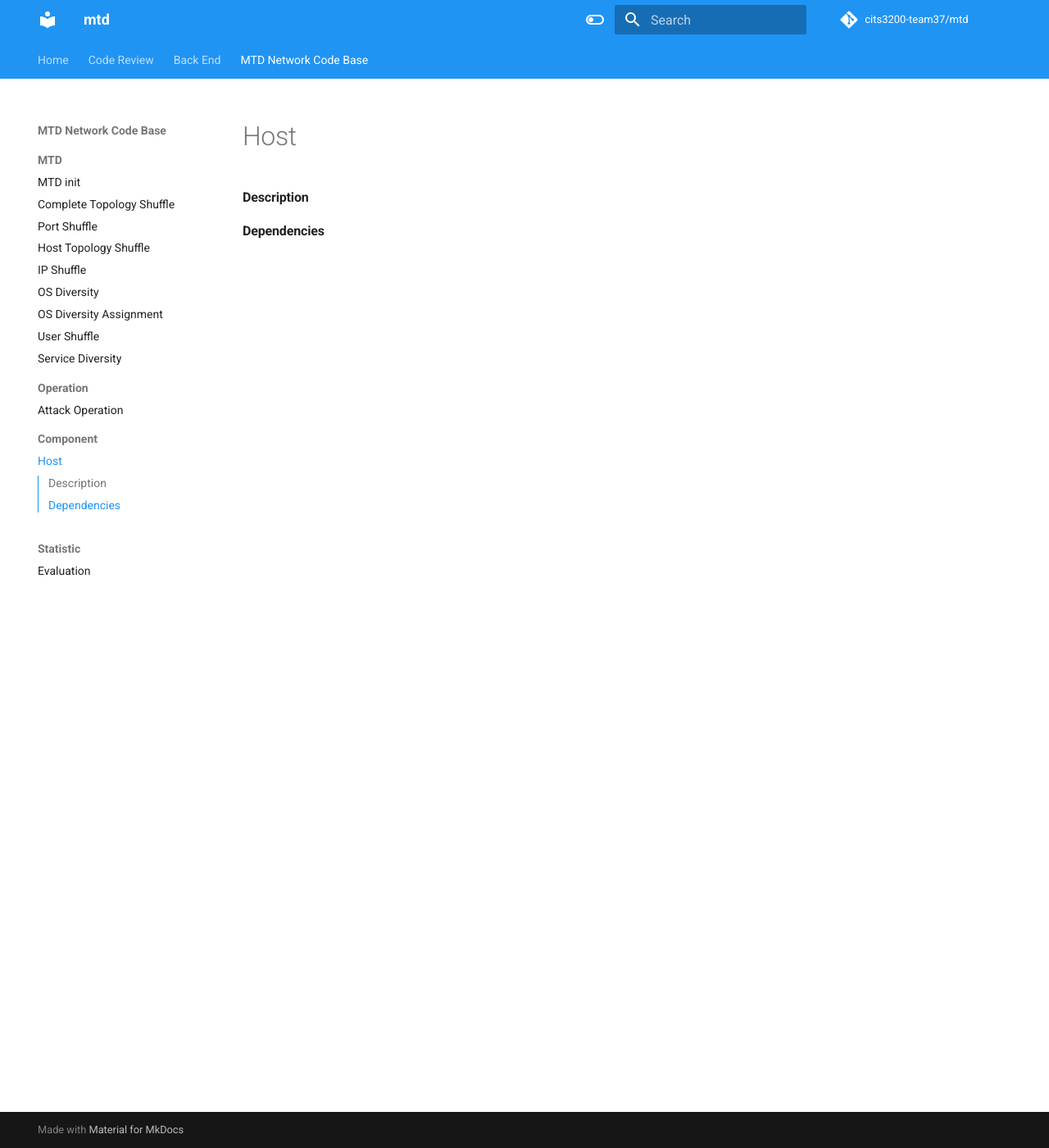
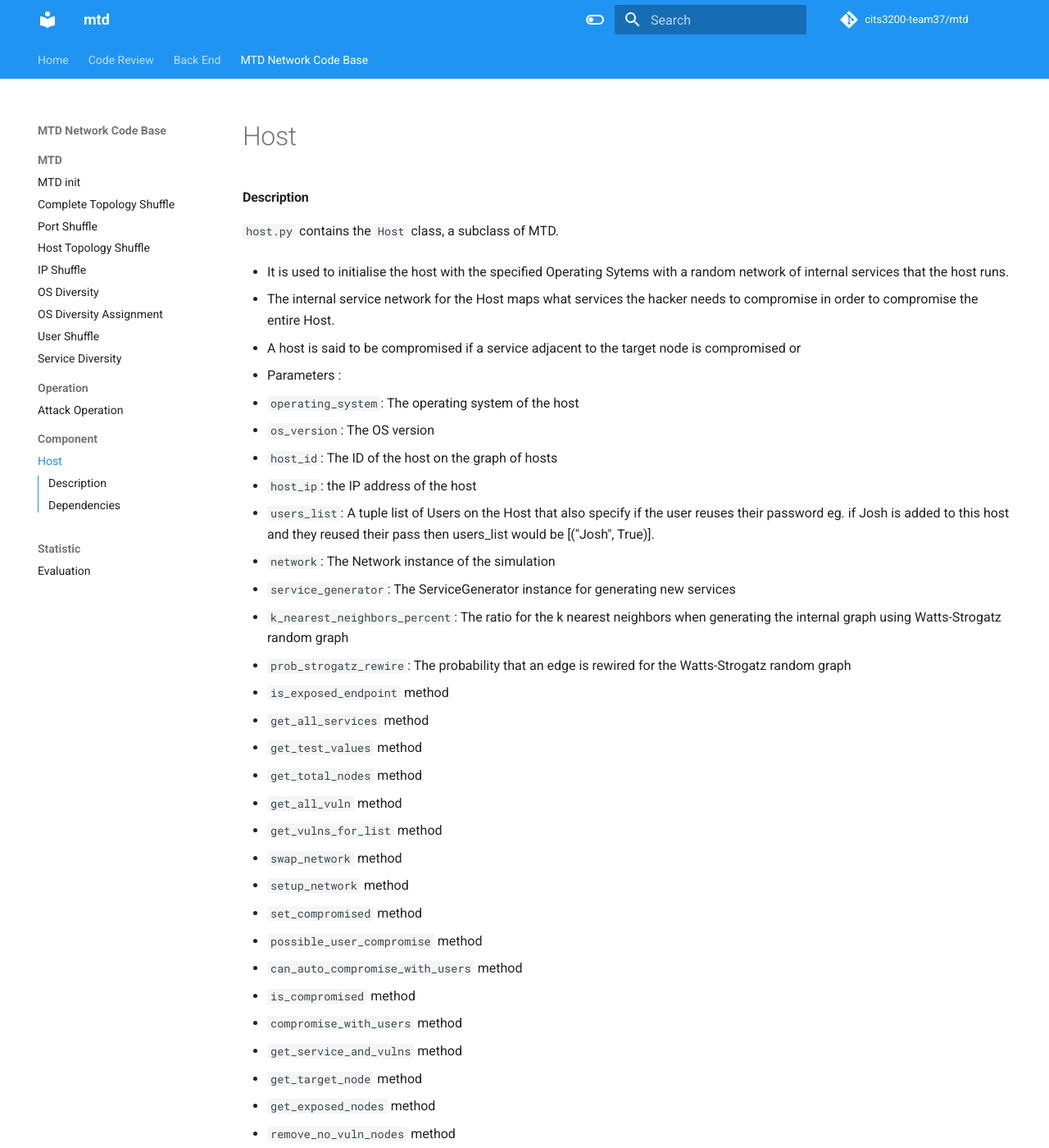
Before and after one commit to cits3200-team37/mtd, an MkDocs documentation site: the page built from server/Documentation/docs/mtdnetwork/component/host.md, in a window 1280 px wide and 1400 px high. Shown: the whole window at 82% size. Built offline with MkDocs 1.6.1 and Material for MkDocs 9.7.7, drawn with Linux system fonts in a browser that asks for light colours; comment, search, counter and statistics services are not loaded; some of the changed text lies outside the part shown.

Commit message:
Add class description and method name

````diff
--- a/server/Documentation/docs/mtdnetwork/component/host.md
+++ b/server/Documentation/docs/mtdnetwork/component/host.md
@@ -2,4 +2,68 @@
 
 #### Description
 
+```host.py``` contains the ```Host``` class, a subclass of MTD.
+
+- It is used to initialise the host with the specified Operating Sytems with a random network of internal services that the host runs.
+
+- The internal service network for the Host maps what services the hacker needs to compromise in order to compromise the entire Host.
+
+- A host is said to be compromised if a service adjacent to the target node is compromised or
+
+
+- Parameters :
+ - ```operating_system```: The operating system of the host
+
+ - ```os_version```: The OS version
+
+ - ```host_id```: The ID of the host on the graph of hosts
+ - ```host_ip```:
+                the IP address of the host
+ - ```users_list```: A tuple list of Users on the Host that also specify if the user reuses their password eg. if Josh is added to this host and they reused their pass then users_list would be [("Josh", True)].
+ - ```network```: The Network instance of the simulation
+ - ```service_generator```: The ServiceGenerator instance for generating new services
+ - ```k_nearest_neighbors_percent```: The ratio for the k nearest neighbors when generating the internal graph using Watts-Strogatz random graph
+ - ```prob_strogatz_rewire```: The probability that an edge is rewired for the Watts-Strogatz random graph
+
+- ```is_exposed_endpoint``` method
+- ```get_all_services``` method
+- ```get_test_values``` method
+- ```get_total_nodes``` method
+- ```get_all_vuln``` method
+- ```get_vulns_for_list``` method
+- ```swap_network``` method
+- ```setup_network``` method
+- ```set_compromised``` method
+- ```possible_user_compromise``` method
+- ```can_auto_compromise_with_users``` method
+- ```is_compromised``` method
+- ```compromise_with_users``` method
+- ```get_service_and_vulns``` method
+- ```get_target_node``` method
+- ```get_exposed_nodes``` method
+- ```remove_no_vuln_nodes``` method
+- ```get_services``` method
+- ```get_services_from_list``` method
+- ```get_services_from_ports``` method
+- ```port_scan``` method
+- ```get_vulns``` method
+- ```check_compromised``` method
+- ```discover_neighbors``` method
+- ```get_ports``` method
+- ```get_ports_for_services``` method
+- ```get_os_type_and_version``` method
+- ```get_compromised_users``` method
+- ```get_users``` method
+- ```change_node_color``` method
+- ```set_host_users``` method
+- ```graph_choose_target_and_exposed``` method
+- ```get_exposed_endpoints``` method
+- ```gen_internal_network``` method
+- ```draw``` method
+- ```get_random_os_version``` method
+- ```get_random_os``` method
+- ```get_random_address``` method
+- ```get_random_port``` method
+- ```get_path_from_exposed``` method
+- ```to_json``` method
 #### Dependencies
````
